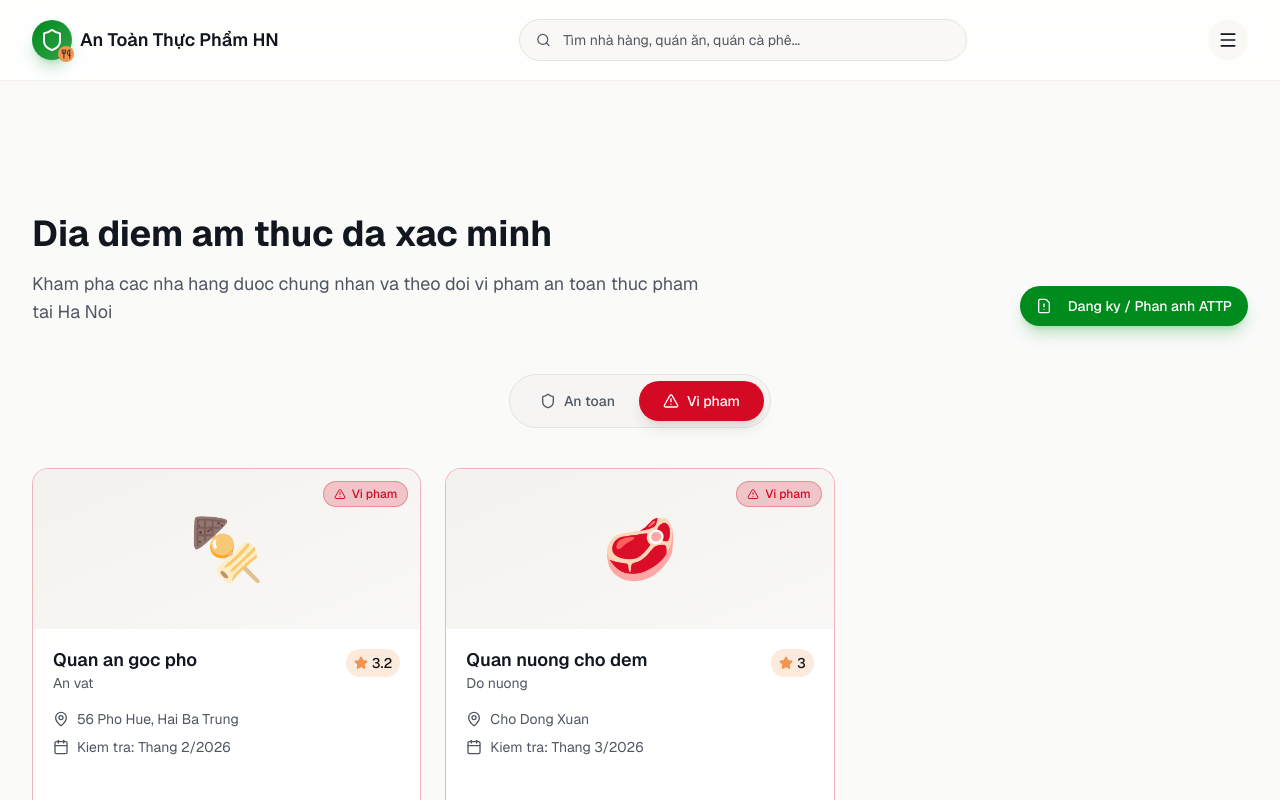
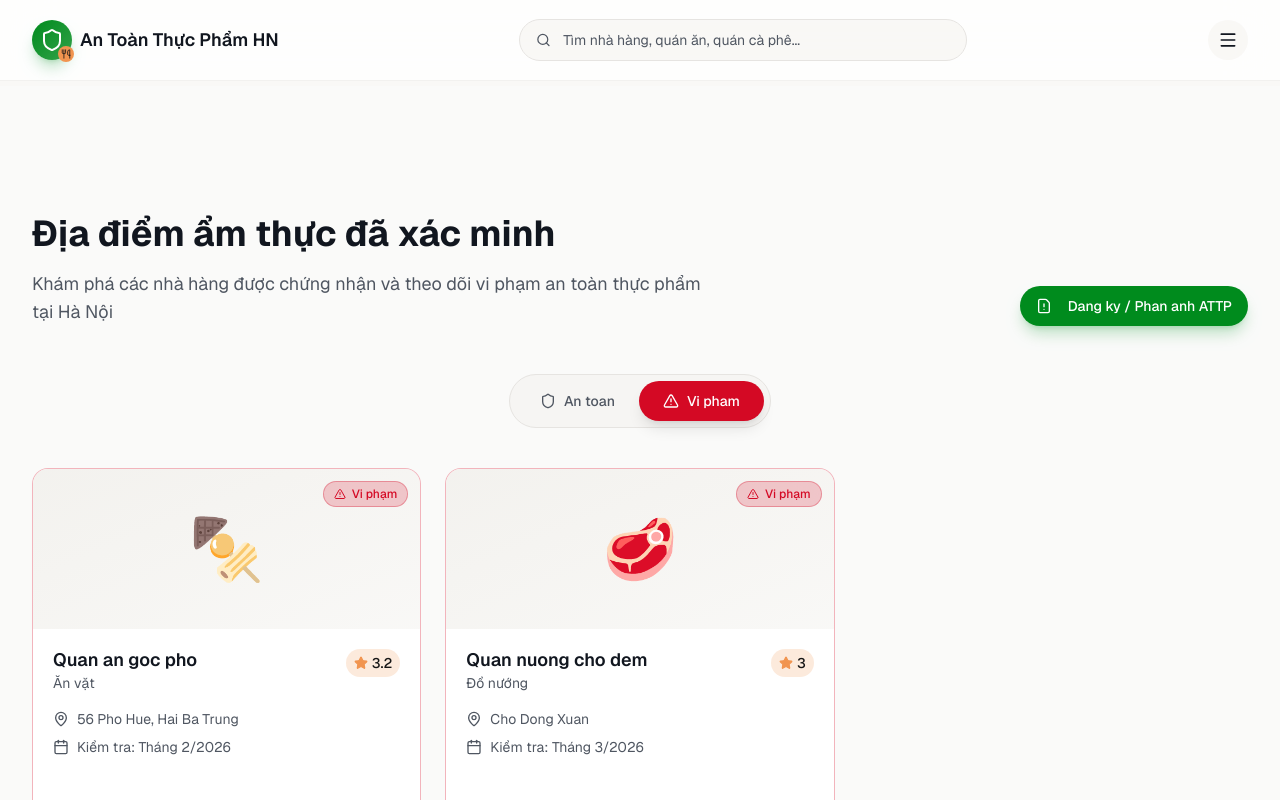
Before and after one commit to quannhk14/attphn, a Next.js app: page / in a window 1280 px wide. Both pictures are taken after a click on the button "Vi pham". Shown: the part 2076-2876 px from the top of the page. Built offline with nearby package versions, Linux system fonts and the light colour scheme.

Commit message:
fix: update Vietnamese text with diacritics in all files

```diff
--- a/components/food-places-section.tsx
+++ b/components/food-places-section.tsx
@@ -49,13 +49,13 @@ const restaurants: Restaurant[] = [
     address: "10 Ly Quoc Su, Hoan Kiem",
     status: "safe",
     rating: 4.8,
-    inspectionDate: "Thang 3/2026",
+    inspectionDate: "Tháng 3/2026",
     image: "🍜",
     type: "Pho",
     phone: "024-3824-2468",
     hygieneScore: 95,
-    certificationInfo: "Chung nhan ATTP cap A - Co so dat chuan ve sinh an toan thuc pham theo quy dinh Bo Y te",
-    lastInspectionDetails: "Kiem tra dinh ky ngay 15/03/2026. Tat ca tieu chi dat yeu cau.",
+    certificationInfo: "Chứng nhận ATTP cấp A - Cơ sở đạt chuẩn vệ sinh an toàn thực phẩm theo quy định Bộ Y tế",
+    lastInspectionDetails: "Kiểm tra định kỳ ngày 15/03/2026. Tất cả tiêu chí đạt yêu cầu.",
   },
   {
     id: 2,
@@ -63,13 +63,13 @@ const restaurants: Restaurant[] = [
     address: "24 Le Van Huu, Hai Ba Trung",
     status: "safe",
     rating: 4.9,
-    inspectionDate: "Thang 2/2026",
+    inspectionDate: "Tháng 2/2026",
     image: "🍲",
     type: "Bun cha",
     phone: "024-3943-4106",
     hygieneScore: 98,
-    certificationInfo: "Chung nhan ATTP cap A - Nha hang Obama da tung den. Co so mau muc ve an toan thuc pham.",
-    lastInspectionDetails: "Kiem tra ngay 20/02/2026. Xuat sac ve ve sinh bep va bao quan thuc pham.",
+    certificationInfo: "Chứng nhận ATTP cấp A - Nhà hàng Obama đã từng đến. Cơ sở mẫu mực về an toàn thực phẩm.",
+    lastInspectionDetails: "Kiểm tra ngày 20/02/2026. Xuất sắc về vệ sinh bếp và bảo quản thực phẩm.",
   },
   {
     id: 3,
@@ -77,13 +77,13 @@ const restaurants: Restaurant[] = [
     address: "14 Cha Ca, Hoan Kiem",
     status: "safe",
     rating: 4.7,
-    inspectionDate: "Thang 3/2026",
+    inspectionDate: "Tháng 3/2026",
     image: "🐟",
-    type: "Hai san",
+    type: "Hải sản",
     phone: "024-3825-3929",
     hygieneScore: 92,
-    certificationInfo: "Chung nhan ATTP cap B - Co so truyen thong dat chuan. Nguon hai san ro rang.",
-    lastInspectionDetails: "Kiem tra ngay 10/03/2026. Dat yeu cau ve ve sinh va nguon goc thuc pham.",
+    certificationInfo: "Chứng nhận ATTP cấp B - Cơ sở truyền thống đạt chuẩn. Nguồn hải sản rõ ràng.",
+    lastInspectionDetails: "Kiểm tra ngày 10/03/2026. Đạt yêu cầu về vệ sinh và nguồn gốc thực phẩm.",
   },
   {
     id: 4,
@@ -91,13 +91,13 @@ const restaurants: Restaurant[] = [
     address: "25 Hang Ca, Hoan Kiem",
     status: "safe",
     rating: 4.6,
-    inspectionDate: "Thang 1/2026",
+    inspectionDate: "Tháng 1/2026",
     image: "🥖",
-    type: "An vat",
+    type: "Ăn vặt",
     phone: "024-3828-8818",
     hygieneScore: 90,
-    certificationInfo: "Chung nhan ATTP cap B - Quan an vat dat chuan ve sinh.",
-    lastInspectionDetails: "Kiem tra ngay 25/01/2026. Dat yeu cau co ban, can cai thien he thong thong gio.",
+    certificationInfo: "Chứng nhận ATTP cấp B - Quán ăn vặt đạt chuẩn vệ sinh.",
+    lastInspectionDetails: "Kiểm tra ngày 25/01/2026. Đạt yêu cầu cơ bản, cần cải thiện hệ thống thông gió.",
   },
   {
     id: 5,
@@ -105,12 +105,12 @@ const restaurants: Restaurant[] = [
     address: "56 Pho Hue, Hai Ba Trung",
     status: "violation",
     rating: 3.2,
-    inspectionDate: "Thang 2/2026",
+    inspectionDate: "Tháng 2/2026",
     image: "🍢",
-    type: "An vat",
-    violationDetails: "Vi pham ve sinh an toan thuc pham: Bao quan thuc pham khong dung quy dinh, thieu giay chung nhan nguon goc.",
-    penaltyInfo: "Phat hanh chinh 15.000.000 VND. Dinh chi hoat dong 15 ngay de khac phuc.",
-    lastInspectionDetails: "Kiem tra ngay 18/02/2026. Phat hien nhieu vi pham nghiem trong.",
+    type: "Ăn vặt",
+    violationDetails: "Vi phạm vệ sinh an toàn thực phẩm: Bảo quản thực phẩm không đúng quy định, thiếu giấy chứng nhận nguồn gốc.",
+    penaltyInfo: "Phạt hành chính 15.000.000 VND. Đình chỉ hoạt động 15 ngày để khắc phục.",
+    lastInspectionDetails: "Kiểm tra ngày 18/02/2026. Phát hiện nhiều vi phạm nghiêm trọng.",
   },
   {
     id: 6,
@@ -118,12 +118,12 @@ const restaurants: Restaurant[] = [
     address: "Cho Dong Xuan",
     status: "violation",
     rating: 3.0,
-    inspectionDate: "Thang 3/2026",
+    inspectionDate: "Tháng 3/2026",
     image: "🥩",
-    type: "Do nuong",
-    violationDetails: "Khong co giay phep kinh doanh thuc pham. Nguon goc thit khong ro rang. Dieu kien ve sinh kem.",
-    penaltyInfo: "Phat hanh chinh 25.000.000 VND. Cam hoat dong cho den khi du dieu kien.",
-    lastInspectionDetails: "Kiem tra dot xuat ngay 05/03/2026. Vi pham nghiem trong ve an toan thuc pham.",
+    type: "Đồ nướng",
+    violationDetails: "Không có giấy phép kinh doanh thực phẩm. Nguồn gốc thịt không rõ ràng. Điều kiện vệ sinh kém.",
+    penaltyInfo: "Phạt hành chính 25.000.000 VND. Cấm hoạt động cho đến khi đủ điều kiện.",
+    lastInspectionDetails: "Kiểm tra đột xuất ngày 05/03/2026. Vi phạm nghiêm trọng về an toàn thực phẩm.",
   },
 ];
 
@@ -186,13 +186,13 @@ function RestaurantDetailModal({
                 >
                   {isSafe ? (
                     <>
-                      <BadgeCheck className="w-3.5 h-3.5" />
-                      Chung nhan an toan
+<BadgeCheck className="w-3.5 h-3.5" />
+                                      Chứng nhận an toàn
                     </>
                   ) : (
                     <>
-                      <FileWarning className="w-3.5 h-3.5" />
-                      Co vi pham
+<FileWarning className="w-3.5 h-3.5" />
+                                      Có vi phạm
                     </>
                   )}
                 </motion.div>
@@ -263,7 +263,7 @@ function RestaurantDetailModal({
                 >
                   <div className="flex items-center justify-between mb-2">
                     <span className="text-sm font-medium text-foreground">
-                      Diem ve sinh
+                      Điểm vệ sinh
                     </span>
                     <span className="text-2xl font-bold text-primary">
                       {restaurant.hygieneScore}/100
@@ -291,7 +291,7 @@ function RestaurantDetailModal({
                   <div className="flex items-center gap-2">
                     <CheckCircle className="w-4 h-4 text-primary" />
                     <span className="text-sm font-medium text-foreground">
-                      Thong tin chung nhan
+                      Thông tin chứng nhận
                     </span>
                   </div>
                   <p className="text-sm text-muted-foreground pl-6">
@@ -311,7 +311,7 @@ function RestaurantDetailModal({
                   <div className="flex items-center gap-2">
                     <Clock className="w-4 h-4 text-muted-foreground" />
                     <span className="text-sm font-medium text-foreground">
-                      Kiem tra gan nhat
+                      Kiểm tra gần nhất
                     </span>
                   </div>
                   <p className="text-sm text-muted-foreground pl-6">
@@ -334,7 +334,7 @@ function RestaurantDetailModal({
                     <AlertTriangle className="w-4 h-4 text-destructive mt-0.5" />
                     <div>
                       <span className="text-sm font-medium text-foreground block mb-1">
-                        Chi tiet vi pham
+                        Chi tiết vi phạm
                       </span>
                       <p className="text-sm text-muted-foreground">
                         {restaurant.violationDetails}
@@ -355,7 +355,7 @@ function RestaurantDetailModal({
                   <div className="flex items-center gap-2">
                     <FileWarning className="w-4 h-4 text-destructive" />
                     <span className="text-sm font-medium text-foreground">
-                      Hinh thuc xu ly
+                      Hình thức xử lý
                     </span>
                   </div>
                   <p className="text-sm text-muted-foreground pl-6">
@@ -375,7 +375,7 @@ function RestaurantDetailModal({
                   <div className="flex items-center gap-2">
                     <Clock className="w-4 h-4 text-muted-foreground" />
                     <span className="text-sm font-medium text-foreground">
-                      Lan kiem tra gan nhat
+                      Lần kiểm tra gần nhất
                     </span>
                   </div>
                   <p className="text-sm text-muted-foreground pl-6">
@@ -445,13 +445,13 @@ function RestaurantCard({
         >
           {restaurant.status === "safe" ? (
             <>
-              <Shield className="w-3 h-3" />
-              Chung nhan
+<Shield className="w-3 h-3" />
+                              Chứng nhận
             </>
           ) : (
             <>
-              <AlertTriangle className="w-3 h-3" />
-              Vi pham
+<AlertTriangle className="w-3 h-3" />
+                              Vi phạm
             </>
           )}
         </div>
@@ -481,7 +481,7 @@ function RestaurantCard({
           </div>
           <div className="flex items-center gap-2 text-sm text-muted-foreground">
             <Calendar className="w-4 h-4" />
-            <span>Kiem tra: {restaurant.inspectionDate}</span>
+            <span>Kiểm tra: {restaurant.inspectionDate}</span>
           </div>
         </div>
 
@@ -495,7 +495,7 @@ function RestaurantCard({
             size="sm"
             className="w-full rounded-xl hover:bg-muted"
           >
-            Xem chi tiet
+            Xem chi tiết
             <ArrowRight className="ml-2 w-4 h-4" />
           </Button>
         </motion.div>
@@ -555,11 +555,11 @@ export function FoodPlacesSection() {
         >
           <div className="text-center sm:text-left">
             <h2 className="text-3xl sm:text-4xl font-bold text-foreground text-balance">
-              Dia diem am thuc da xac minh
+              Địa điểm ẩm thực đã xác minh
             </h2>
             <p className="mt-4 text-lg text-muted-foreground max-w-2xl">
-              Kham pha cac nha hang duoc chung nhan va theo doi vi pham an toan
-              thuc pham tai Ha Noi
+              Khám phá các nhà hàng được chứng nhận và theo dõi vi phạm an toàn
+              thực phẩm tại Hà Nội
             </p>
           </div>
 
```
Also changed, not shown: components/hero-section.tsx (+10 -10 lines).
